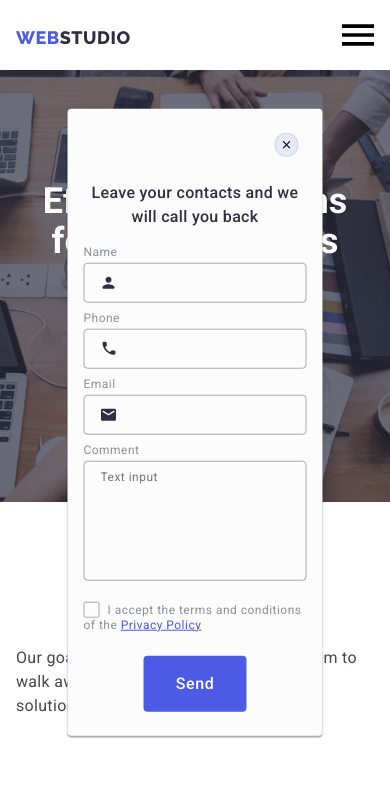
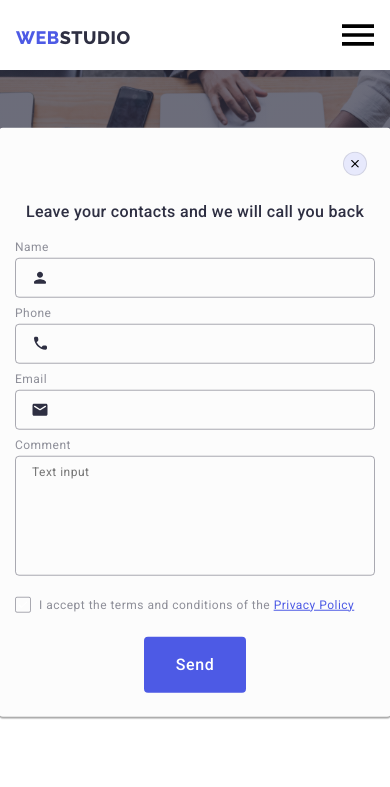
Before and after one commit to MonikaKorwin/goit-homework-07, a plain HTML site: page index.html in a window 390 px wide. Both pictures are taken after a click on the button "Order Service". Shown: the top 787 px of the page. Drawn offline with nearby package versions, Linux system fonts and the light colour scheme.

Commit message:
width-mobile-modal

```diff
--- a/css/stylesmobile.css
+++ b/css/stylesmobile.css
@@ -325,7 +325,7 @@ img {
 
 /* modal */
 .modal {
-   max-width: 392px;
+ width: 392px;
     min-height: 584px;
     border-radius: 4px;
     background: var(--modal-background);
@@ -373,7 +373,7 @@ img {
 }
 
 .form-input {
-
+    width: 100%;
     height: 40px;
     border: 1px solid rgba(46, 47, 66, 0.4);
     border-radius: 4px;
```
